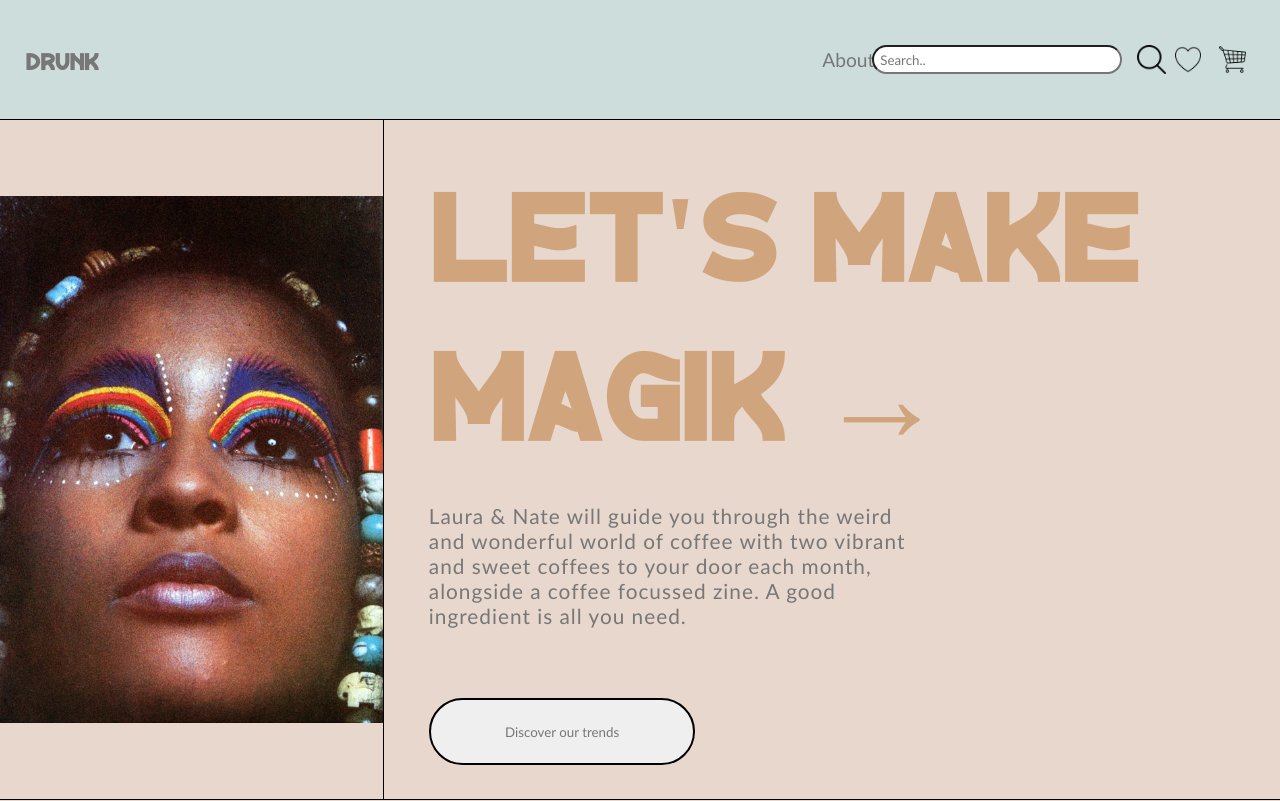
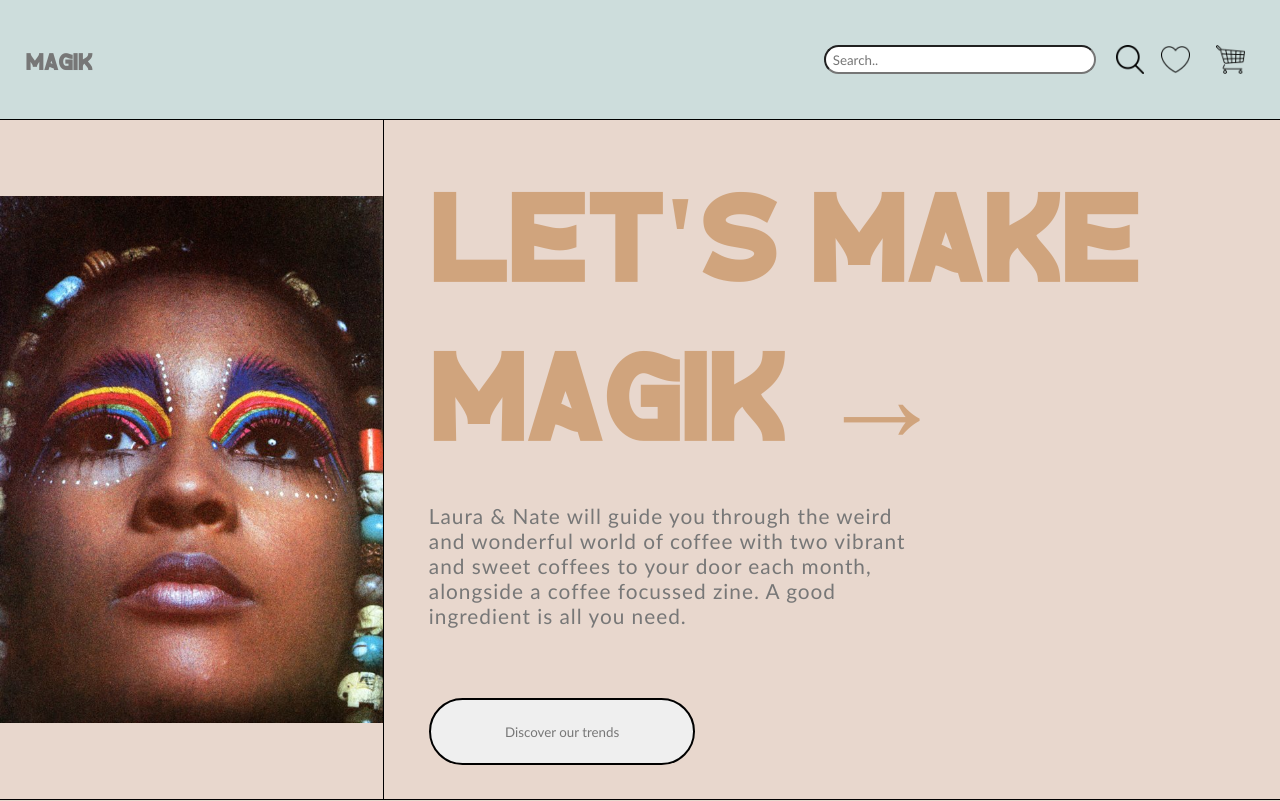
Before and after one commit to mathoos/Shopping-cart, a plain HTML site: page index.html in a window 1280 px wide. Shown: the top 801 px of the page. Drawn offline with Linux system fonts and the light colour scheme.

Commit message:
second commit

```diff
--- a/index.html
+++ b/index.html
@@ -11,15 +11,12 @@
 
     <nav>
         <div id="logo">
-            <h1>Drunk</h1>
+            <h1>Magik</h1>
         </div>
 
 
 
         <div id="onglet">
-            <div class="picto">
-                <p>About</p>
-            </div>
             <div class="picto" id="search">
                 <input type="text" placeholder="Search..">
                 <img src="./picto/search.png">
--- a/script.js
+++ b/script.js
@@ -1,3 +1,15 @@
+/* When the user scrolls down, hide the navbar. When the user scrolls up, show the navbar */
+var prevScrollpos = window.pageYOffset;
+window.onscroll = function() {
+  var currentScrollPos = window.pageYOffset;
+  if (prevScrollpos > currentScrollPos) {
+    document.querySelector("nav").style.top = "0";
+  } else {
+    document.querySelector("nav").style.top = "-100%";
+  }
+  prevScrollpos = currentScrollPos;
+}
+
 /* Faire apparaitre le panier */
 
 let panier = document.getElementById("cart");
--- a/style.css
+++ b/style.css
@@ -5,6 +5,7 @@
     padding: 0;
     list-style-type: none;
     font-family: 'Calibri';
+    scroll-behavior: smooth;
 
 }
 @font-face {
@@ -17,17 +18,19 @@
 }
 
 
-body {
+body, html {
     margin: 0;
     padding: 0;
     min-height: 100%;
     background-color: #E8D7CD;
+    scroll-behavior: smooth;
 }
 
 /* NAV */
 
 
 nav{
+    position: sticky;
     display: flex;
     justify-content: space-between;
     width: 100%;
@@ -35,6 +38,7 @@ nav{
     border-bottom: 1px solid black;
     padding : 0 2% 0 2%;
     background-color: #cddddc;
+    transition: .6s ease;
 }
 #logo{
     display: flex;
```
